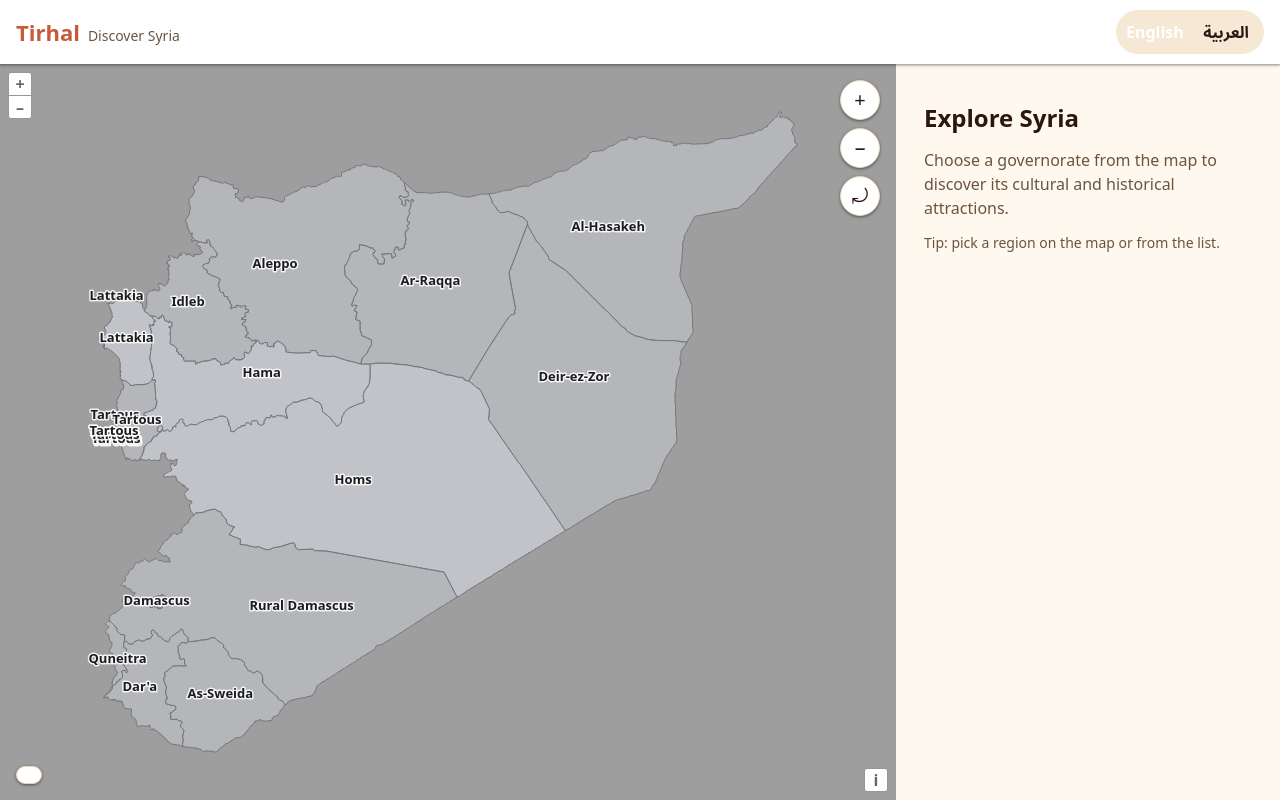
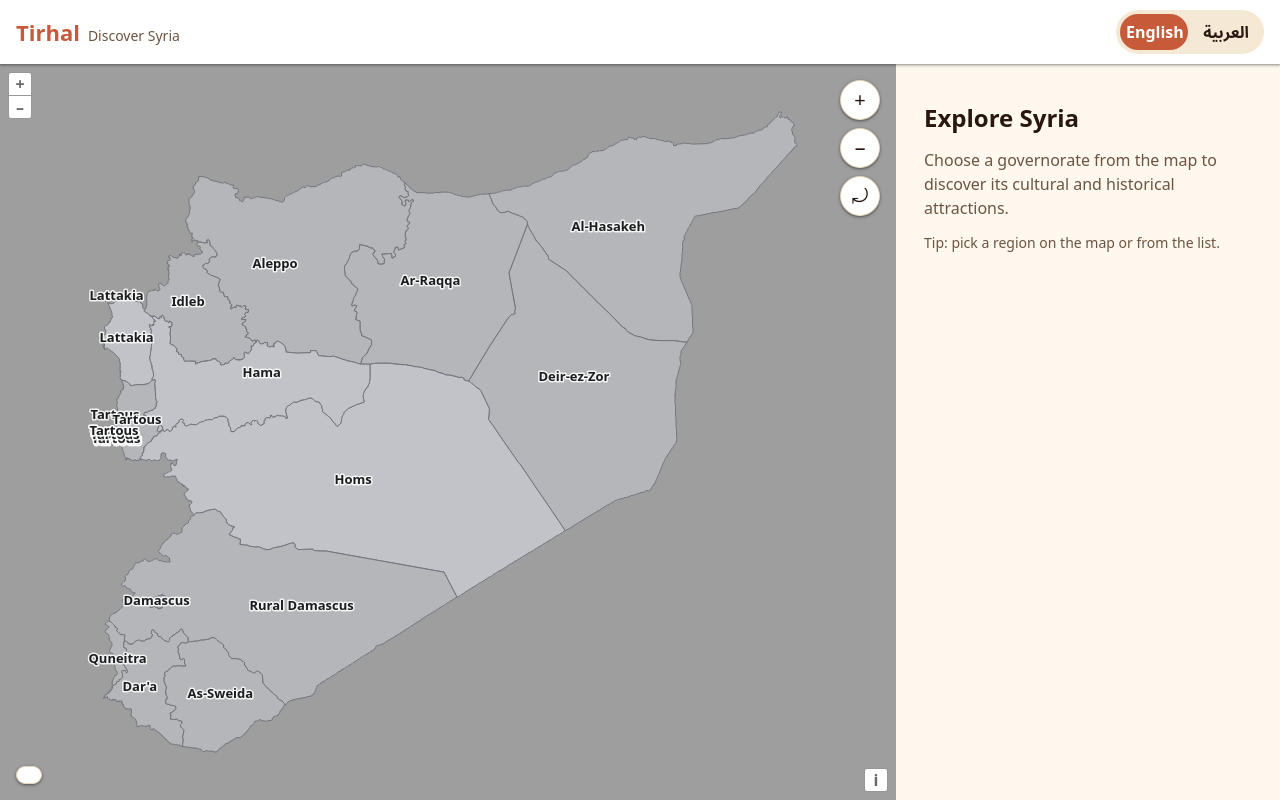
Before and after one commit to Ali4sz/tirhal, a Vue app: page / in a window 1280 px wide. Built offline with nearby package versions, Linux system fonts and the light colour scheme.

Commit message:
feat: enhance accessibility by improving structure of LocaleSwitcher component

```diff
--- a/src/components/app/LocaleSwitcher.vue
+++ b/src/components/app/LocaleSwitcher.vue
@@ -19,7 +19,13 @@ function labelFor(code: AppLocale): string {
 </script>
 
 <template>
-  <div class="tirhal-locale" role="group" :aria-label="t('localeSwitcher.label')">
+  <div
+    class="tirhal-locale"
+    :class="{ 'tirhal-locale--ar': locale === 'ar' }"
+    role="group"
+    :aria-label="t('localeSwitcher.label')"
+  >
+    <span class="tirhal-locale__indicator" aria-hidden="true" />
     <button
       v-for="code in supportedLocales"
       :key="code"
```
